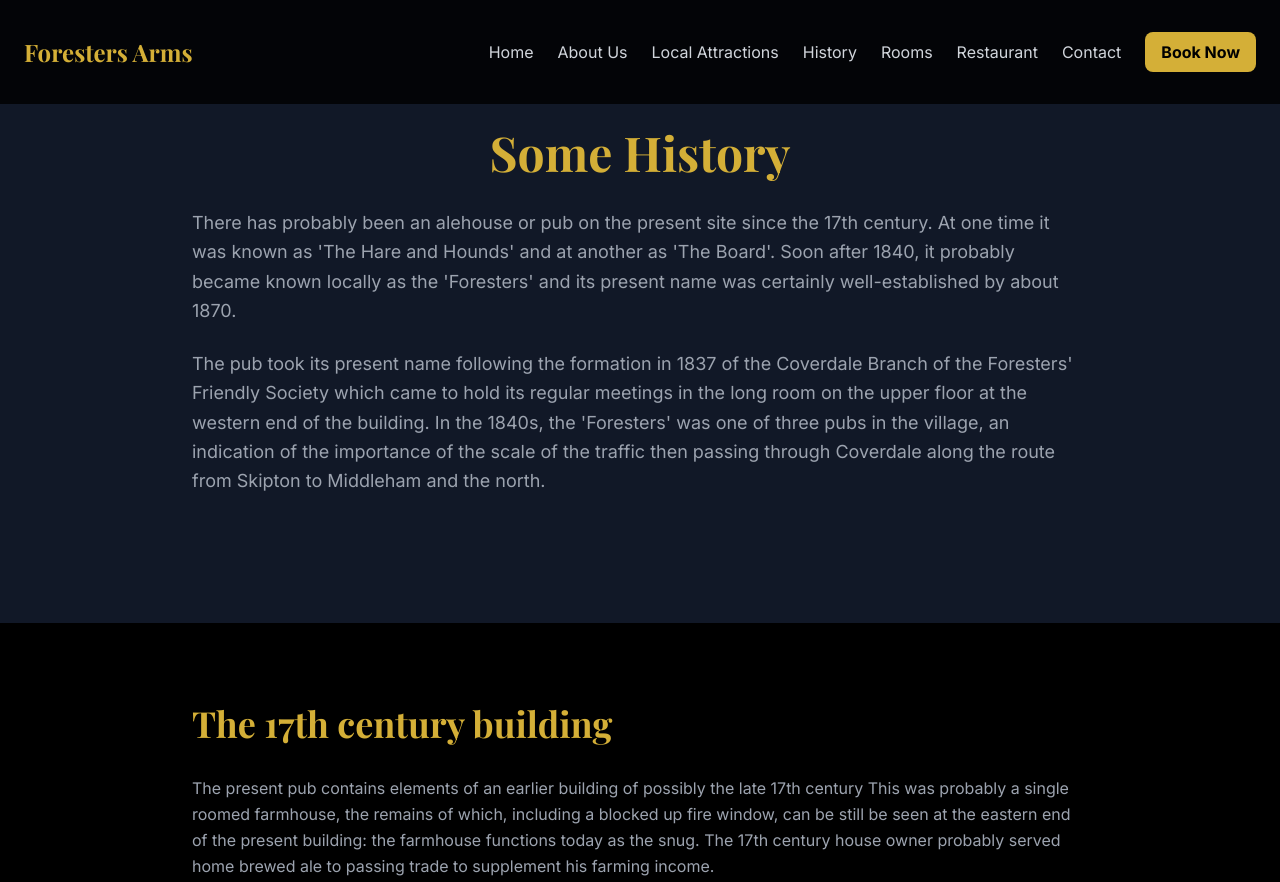
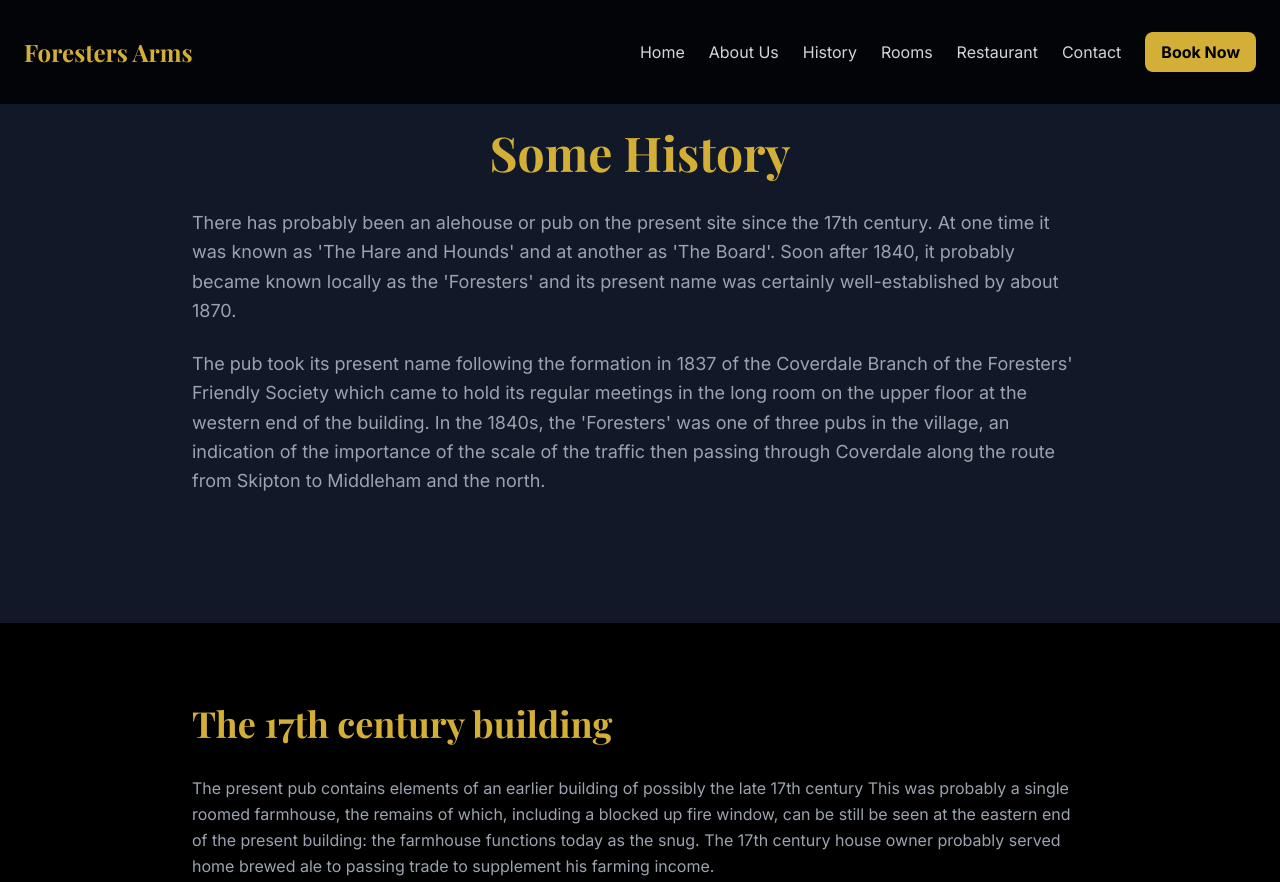
Before and after one commit to HarryAdney/July2025, an Astro site: page /history in a window 1280 px wide. Shown: the top 882 px of the page. Built offline with nearby package versions, Linux system fonts and the light colour scheme; Astro itself is replaced by a stand-in of ours.

Commit message:
Refactor code structure for improved readability and maintainability

```diff
--- a/src/components/Header-internal.astro
+++ b/src/components/Header-internal.astro
@@ -16,8 +16,7 @@
       <nav class="items-center hidden space-x-6 md:flex animate-fadeIn delay-1">
         <a href="./" class="text-gray-300 nav-link-hover">Home</a>
         <a href="./#about-us" class="text-gray-300 nav-link-hover">About Us</a>
-        <a href="local-attractions" class="text-gray-300 nav-link-hover">Local Attractions</a>
-        <a href="./history" class="text-gray-300 nav-link-hover">History</a>
+        <a href="#history" class="text-gray-300 nav-link-hover">History</a>
         <a href="./#rooms" class="text-gray-300 nav-link-hover">Rooms</a>
         <a href="./#restaurant" class="text-gray-300 nav-link-hover"
           >Restaurant</a
```
Also changed, not shown: 15 other files.
